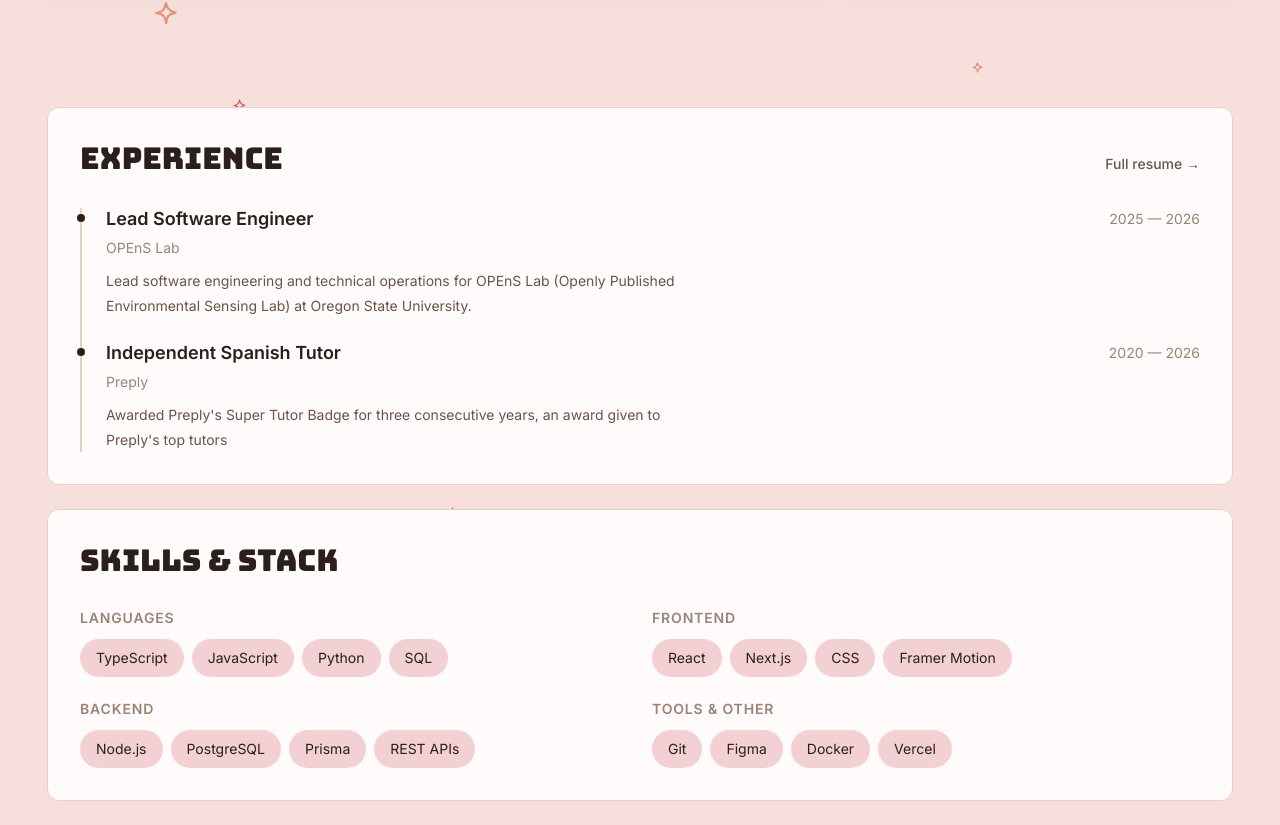
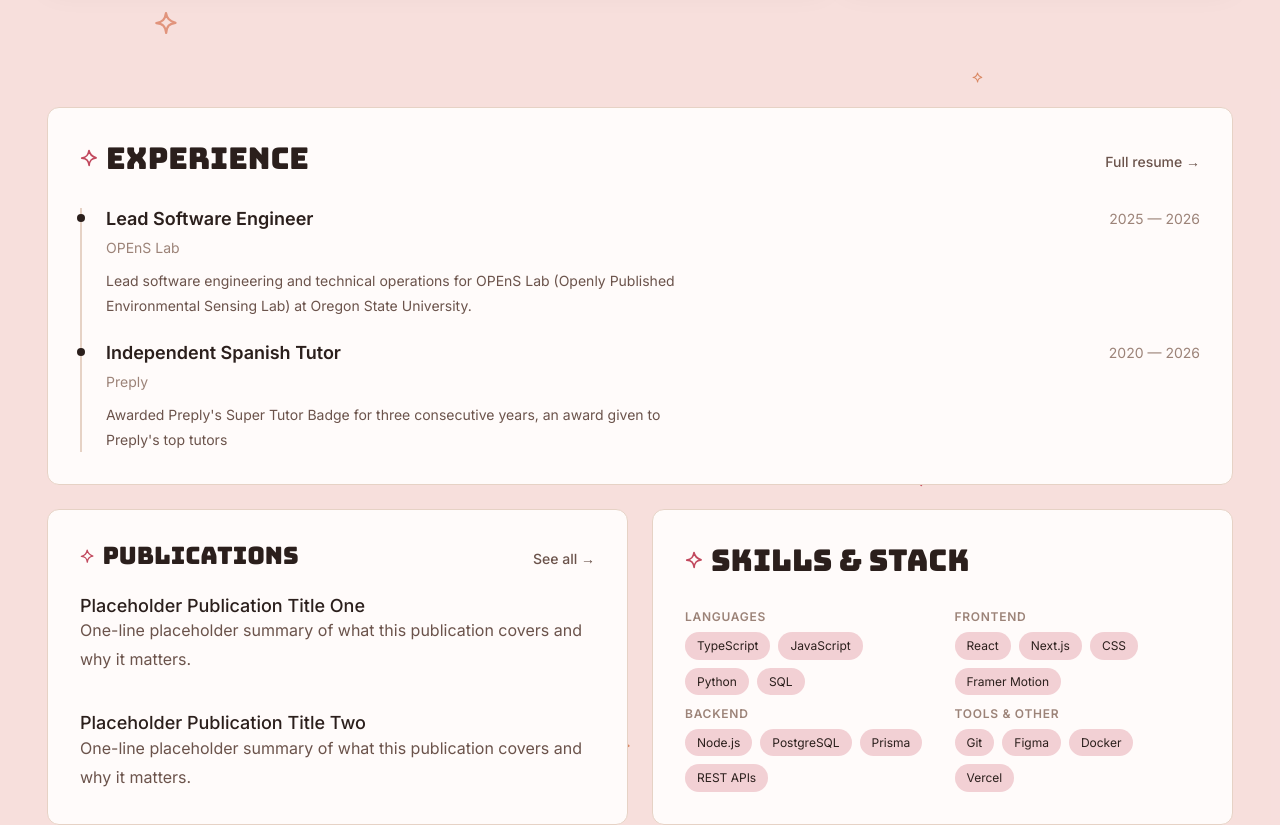
Before and after one commit to tessellis/portfolio-platform, a Next.js app: page / in a window 1280 px wide. Shown: the part 1568-2393 px from the top of the page. Built offline with nearby package versions, Linux system fonts and the light colour scheme.

Commit message:
Add publications section

```diff
--- a/src/components/sections/ExperienceSkillsPanel.module.css
+++ b/src/components/sections/ExperienceSkillsPanel.module.css
@@ -8,11 +8,41 @@
   padding-block: var(--space-16);
   touch-action: pan-y;
 }
-.grid2 {
+
+.stack {
+  display: flex;
+  flex-direction: column;
+  gap: var(--space-6);
+  width: 100%;
+}
+
+.bottomRow {
   display: grid;
   grid-template-columns: 1fr;
   gap: var(--space-6);
-  width: 100%;
+  align-items: stretch;
+}
+
+@media (min-width: 900px) {
+  .bottomRow {
+    grid-template-columns: 1fr 1fr;
+  }
+}
+
+.compactCard {
+  padding: var(--space-6);
+  display: flex;
+  flex-direction: column;
+}
+
+.compactCard .header,
+.compactCard > h2 {
+  margin-bottom: var(--space-6);
+}
+
+.compactCard .header h2,
+.compactCard > h2 {
+  font-size: var(--text-2xl);
 }
 
 .card {
@@ -22,9 +52,15 @@
   border: 1px solid var(--color-border);
   border-radius: var(--radius-lg);
   padding: var(--space-8);
+  transition: border-color var(--transition-fast), transform var(--transition-fast);
 }
 
-/* ===== Experience card ===== */
+.card:hover {
+  border-color: var(--color-border-strong);
+  transform: translateY(-2px);
+}
+
+/* ===== Shared header + sparkle mark ===== */
 
 .header {
   display: flex;
@@ -35,8 +71,23 @@
   margin-bottom: var(--space-8);
 }
 
-.header h2 {
+.header h2,
+.card > h2 {
   font-size: var(--text-3xl);
+  display: flex;
+  align-items: center;
+  gap: var(--space-2);
+}
+
+.card > h2 {
+  margin-bottom: var(--space-8);
+}
+
+.mark {
+  width: 0.6em;
+  height: 0.6em;
+  color: var(--color-accent);
+  flex-shrink: 0;
 }
 
 .viewAll {
@@ -49,6 +100,8 @@
   color: var(--color-text-primary);
 }
 
+/* ===== Experience card ===== */
+
 .timeline {
   list-style: none;
   display: flex;
@@ -60,6 +113,14 @@
 
 .item {
   position: relative;
+  opacity: 0;
+  transform: translateY(12px);
+  transition: opacity 0.6s ease-out, transform 0.6s ease-out;
+}
+
+.inView .item {
+  opacity: 1;
+  transform: translateY(0);
 }
 
 .dot {
@@ -103,24 +164,32 @@
 
 /* ===== Skills card ===== */
 
-.cardSkills h2 {
-  font-size: var(--text-3xl);
-  margin-bottom: var(--space-8);
-}
-
 .skillsGrid {
   display: grid;
   grid-template-columns: 1fr;
-  gap: var(--space-6);
+  gap: var(--space-3) var(--space-6);
+  flex: 1;
+  align-content: space-between;
+}
+
+@media (min-width: 640px) {
+  .skillsGrid {
+    grid-template-columns: repeat(2, 1fr);
+  }
+}
+
+.group {
+  display: flex;
+  flex-direction: column;
 }
 
 .groupTitle {
-  font-size: var(--text-sm);
+  font-size: var(--text-xs);
   font-weight: var(--font-semibold);
   color: var(--color-text-muted);
   text-transform: uppercase;
   letter-spacing: 0.06em;
-  margin-bottom: var(--space-3);
+  margin-bottom: var(--space-2);
 }
 
 .pillRow {
@@ -130,15 +199,66 @@
 }
 
 .pill {
-  font-size: var(--text-sm);
+  font-size: var(--text-xs);
   color: var(--color-text-primary);
   background-color: color-mix(in srgb, var(--flash-2) 32%, transparent);
   border-radius: var(--radius-full);
-  padding: var(--space-2) var(--space-4);
+  padding: var(--space-1) var(--space-3);
 }
 
-@media (min-width: 640px) {
-  .skillsGrid {
-    grid-template-columns: repeat(2, 1fr);
-  }
+/* ===== Publications — set as citations, not pills ===== */
+
+.pubList {
+  list-style: none;
+  display: flex;
+  flex-direction: column;
+  gap: var(--space-4);
+  flex: 1;
+  justify-content: space-between;
 }
+
+.pubItem {
+  display: flex;
+  flex-direction: column;
+}
+
+.pubLink {
+  display: inline-flex;
+  align-items: baseline;
+  gap: var(--space-2);
+  color: var(--color-text-primary);
+}
+
+.pubLink:hover {
+  color: var(--color-accent);
+}
+
+.pubLink:hover .pubIcon {
+  opacity: 1;
+  transform: translate(1px, -1px);
+}
+
+.pubTitle {
+  font-size: var(--text-lg);
+  font-weight: var(--font-medium);
+  line-height: var(--leading-tight);
+}
+
+.pubIcon {
+  width: 0.75em;
+  height: 0.75em;
+  flex-shrink: 0;
+  opacity: 0;
+  transform: translate(0, 0);
+  transition: opacity var(--transition-fast), transform var(--transition-fast);
+}
+
+.pubMeta {
+  font-size: var(--text-sm);
+  color: var(--color-text-muted);
+  margin-top: var(--space-1);
+}
+
+.pubVenue {
+  font-style: italic;
+}
--- a/src/components/sections/ExperienceSkillsPanel.tsx
+++ b/src/components/sections/ExperienceSkillsPanel.tsx
@@ -2,6 +2,9 @@
 
 import Link from 'next/link';
 import { useInViewOnce } from '@/lib/useInViewOnce';
+import { publications } from '@/lib/publications';
+import { SparkleMark } from '@/components/ui/SparkleMark';
+import { ExternalLinkMark } from '@/components/ui/ExternalLinkMark';
 import styles from './ExperienceSkillsPanel.module.css';
 
 const experience = [
@@ -31,18 +34,25 @@ export function ExperienceSkillsPanel() {
 
   return (
     <section ref={ref} className={`${styles.panel} ${inView ? styles.inView : ''}`}>
-      <div className={`container ${styles.grid2}`}>
+      <div className={`container ${styles.stack}`}>
         <div className={styles.card}>
           <div className={styles.header}>
-            <h2>Experience</h2>
+            <h2>
+              <SparkleMark className={styles.mark} />
+              Experience
+            </h2>
             <Link href="/about" className={styles.viewAll}>
               Full resume →
             </Link>
           </div>
 
           <ol className={styles.timeline}>
-            {experience.map((item) => (
-              <li key={item.role} className={styles.item}>
+            {experience.map((item, index) => (
+              <li
+                key={item.role}
+                className={styles.item}
+                style={{ transitionDelay: `${0.1 + index * 0.12}s` }}
+              >
                 <div className={styles.dot} />
                 <div>
                   <div className={styles.itemHeader}>
@@ -57,8 +67,40 @@ export function ExperienceSkillsPanel() {
           </ol>
         </div>
 
-        <div className={`${styles.card} ${styles.cardSkills}`}>
-          <h2>Skills & stack</h2>
+        <div className={styles.bottomRow}>
+          <div className={`${styles.card} ${styles.compactCard}`}>
+            <div className={styles.header}>
+              <h2>
+                <SparkleMark className={styles.mark} />
+                Publications
+              </h2>
+              <Link href="/about#publications" className={styles.viewAll}>
+                See all →
+              </Link>
+            </div>
+            <ul className={styles.pubList}>
+              {publications.map((pub) => (
+                <li key={pub.title} className={styles.pubItem}>
+                  <a
+                    href={pub.url}
+                    className={styles.pubLink}
+                    target="_blank"
+                    rel="noopener noreferrer"
+                  >
+                    <span className={styles.pubTitle}>{pub.title}</span>
+                    <ExternalLinkMark className={styles.pubIcon} />
+                  </a>
+                  <p className={styles.pubAbstract}>{pub.abstract}</p>
+                </li>
+              ))}
+            </ul>
+          </div>
+
+          <div className={`${styles.card} ${styles.compactCard}`}>
+            <h2>
+              <SparkleMark className={styles.mark} />
+              Skills & stack
+            </h2>
             <div className={styles.skillsGrid}>
               {skillGroups.map((group) => (
                 <div key={group.category} className={styles.group}>
@@ -75,6 +117,7 @@ export function ExperienceSkillsPanel() {
             </div>
           </div>
         </div>
+      </div>
     </section>
   );
 }
--- a/src/components/sections/FullTimeline.module.css
+++ b/src/components/sections/FullTimeline.module.css
@@ -142,3 +142,51 @@
 .toggleLabel:hover {
   color: var(--color-text-primary);
 }
+
+.pubList {
+  list-style: none;
+  display: flex;
+  flex-direction: column;
+  gap: var(--space-6);
+}
+
+.pubLink {
+  display: inline-flex;
+  align-items: baseline;
+  gap: var(--space-2);
+  color: var(--color-text-primary);
+}
+
+.pubLink:hover {
+  color: var(--color-accent);
+}
+
+.pubLink:hover .pubIcon {
+  opacity: 1;
+  transform: translate(1px, -1px);
+}
+
+.pubTitle {
+  font-size: var(--text-lg);
+  font-weight: var(--font-medium);
+  line-height: var(--leading-tight);
+}
+
+.pubIcon {
+  width: 0.7em;
+  height: 0.7em;
+  flex-shrink: 0;
+  opacity: 0;
+  transform: translate(0, 0);
+  transition: opacity var(--transition-fast), transform var(--transition-fast);
+}
+
+.pubMeta {
+  font-size: var(--text-sm);
+  color: var(--color-text-muted);
+  margin-top: var(--space-1);
+}
+
+.pubVenue {
+  font-style: italic;
+}
--- /dev/null
+++ b/src/components/ui/ExternalLinkMark.tsx
@@ -0,0 +1,18 @@
+export function ExternalLinkMark({ className }: { className?: string }) {
+  return (
+    <svg
+      viewBox="0 0 24 24"
+      fill="none"
+      className={className}
+      aria-hidden="true"
+    >
+      <path
+        d="M7 17L17 7M17 7H9M17 7V15"
+        stroke="currentColor"
+        strokeWidth="2"
+        strokeLinecap="round"
+        strokeLinejoin="round"
+      />
+    </svg>
+  );
+}
--- /dev/null
+++ b/src/components/ui/SparkleMark.tsx
@@ -0,0 +1,18 @@
+export function SparkleMark({ className }: { className?: string }) {
+  return (
+    <svg
+      viewBox="0 0 24 24"
+      fill="none"
+      className={className}
+      aria-hidden="true"
+    >
+      <path
+        d="M12 2C12.8 7 15 9.5 21.5 11.8C15.3 12.6 12.8 15 12.2 22C11.3 15.2 9 12.8 2.3 12.2C8.7 11 11 8.5 12 2Z"
+        stroke="currentColor"
+        strokeWidth="2.2"
+        strokeLinecap="round"
+        strokeLinejoin="round"
+      />
+    </svg>
+  );
+}
--- a/src/lib/about.ts
+++ b/src/lib/about.ts
@@ -44,6 +44,6 @@ export const education: EducationEntry[] = [
     degree: 'Honors B.S., Computer Science',
     school: 'Oregon State University',
     dates: '2022 — 2026',
-    details: 'Summa cum laude. Honors thesis and coursework in HCI, deep learning, and database systems.',
+    details: 'Magna cum laude. Honors thesis and coursework in HCI, deep learning, and database systems.',
   },
 ];
--- /dev/null
+++ b/src/lib/publications.ts
@@ -0,0 +1,21 @@
+export interface Publication {
+  title: string;
+  date: string;
+  url: string;
+  abstract: string;
+}
+
+export const publications: Publication[] = [
+  {
+    title: 'Placeholder Publication Title One',
+    date: '2026',
+    url: '#',
+    abstract: 'One-line placeholder summary of what this publication covers and why it matters.',
+  },
+  {
+    title: 'Placeholder Publication Title Two',
+    date: '2025',
+    url: '#',
+    abstract: 'One-line placeholder summary of what this publication covers and why it matters.',
+  },
+];
```
Also changed, not shown: src/components/sections/FullTimeline.tsx (+19 -0 lines). Lines whose indentation alone changed are shown as unchanged.
